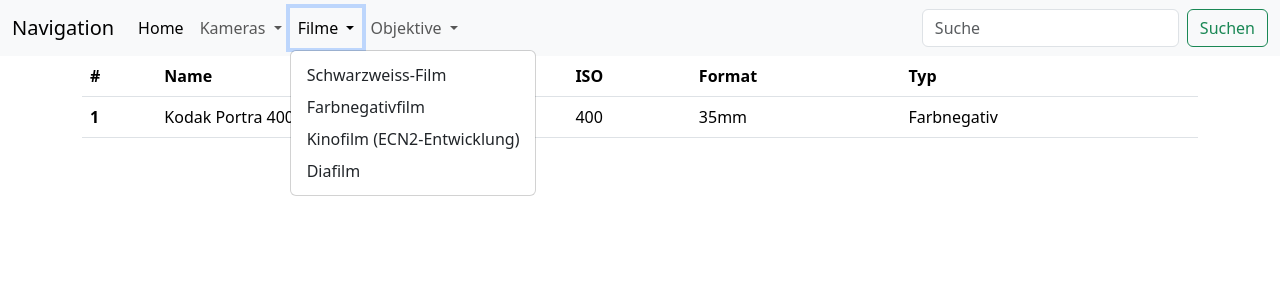
After one commit to AchselBertelsmann/projekt_webentwicklung, a Flask app: page /farbfilme in a window 1280 px wide, after a click on "Filme". The commit adds this page. Shown: the top 300 px of the page. Run offline with Flask 3, Linux system fonts and the light colour scheme; data comes from the database, SQL or seed files in the repository; some libraries are stand-ins or nearby versions.

Commit message:
Weitere Unterseiten hinzugefügt

```diff
--- a/app.py
+++ b/app.py
@@ -31,9 +31,29 @@ def filme():
     conn.close()
     return render_template("filme.html", filme=filme)
 
+@app.route("/farbfilme")
+def farbfilme():
+    conn = sqlite3.connect("analog.db") # Verbindung zu db herstellen
+    conn.row_factory = sqlite3.Row  # Ausgabe formatiert --> dictionary-mäßig
+    cursor = conn.cursor()
+
+    cursor.execute("SELECT * FROM film WHERE typ = 'Farbnegativ'") # Alle Daten aus kamera-db abrufen die Farbnegative sind
+    farbfilme = cursor.fetchall()
+
+    conn.close()
+    return render_template("farbfilme.html", farbfilme=farbfilme)
+
 @app.route("/objektive")
 def objektive():
-    return render_template("objektive.html")
+    conn = sqlite3.connect("analog.db") # Verbindung zu db herstellen
+    conn.row_factory = sqlite3.Row  # Ausgabe formatiert --> dictionary-mäßig
+    cursor = conn.cursor()
+
+    cursor.execute("SELECT * FROM objektiv") # Alle Daten aus objektiv-db abrufen die Objektive sind
+    objektive = cursor.fetchall()
+
+    conn.close()
+    return render_template("objektive.html", objektive=objektive)
 
 # App nicht nur über localhost sondern auch Netzwerk verfügbar machen (0.0.0.0)
 if __name__ == "__main__":
--- a/dbdiagramm.txt
+++ b/dbdiagramm.txt
@@ -1,5 +1,5 @@
 // Noch keinen Account erstellt, daher hier Code zwischengespeichert bis Account erstellt ist (dbdiagramm.io)
-
+// Datenbank für Objektive noch hinzufügen!!!
 Table hersteller {
   id            integer [primary key, increment]
   name          varchar [not null]
--- a/templates/base.html
+++ b/templates/base.html
@@ -20,10 +20,10 @@
     <div class="collapse navbar-collapse" id="navbarNavDropdown">
       <ul class="navbar-nav">
         <li class="nav-item">
-          <a class="nav-link active" aria-current="page" href="#">Home</a>
+          <a class="nav-link active" aria-current="page" href="{{ url_for('index') }}">Home</a>
         </li>
         <li class="nav-item dropdown">
-          <a class="nav-link dropdown-toggle" href="#" role="button" data-bs-toggle="dropdown" aria-expanded="false">
+          <a class="nav-link dropdown-toggle" href="{{ url_for('kameras') }}" role="button" data-bs-toggle="dropdown" aria-expanded="false">
             Kameras
           </a>
           <ul class="dropdown-menu">
@@ -33,19 +33,19 @@
           </ul>
         </li>
         <li class="nav-item dropdown">
-          <a class="nav-link dropdown-toggle" href="#" role="button" data-bs-toggle="dropdown" aria-expanded="false">
+          <a class="nav-link dropdown-toggle" href="{{ url_for('filme') }}" role="button" data-bs-toggle="dropdown" aria-expanded="false">
             Filme
           </a>
           <ul class="dropdown-menu">
             <li><a class="dropdown-item" href="#">Schwarzweiss-Film</a></li>
-            <li><a class="dropdown-item" href="#">Farbnegativfilm</a></li>
+            <li><a class="dropdown-item" href="{{ url_for('farbfilme') }}">Farbnegativfilm</a></li>
             <li><a class="dropdown-item" href="#">Kinofilm (ECN2-Entwicklung)</a></li>
             <li><a class="dropdown-item" href="#">Diafilm</a></li>
 
           </ul>
         </li>
         <li class="nav-item dropdown">
-          <a class="nav-link dropdown-toggle" href="#" role="button" data-bs-toggle="dropdown" aria-expanded="false">
+          <a class="nav-link dropdown-toggle" href="{{ url_for('objektive') }}" role="button" data-bs-toggle="dropdown" aria-expanded="false">
             Objektive
           </a>
           <ul class="dropdown-menu">
--- /dev/null
+++ b/templates/farbfilme.html
@@ -0,0 +1,25 @@
+{% extends "base.html" %}
+
+{% block index %}
+<table class="table">
+  <thead>
+    <tr>
+      <th scope="col">#</th>
+      <th scope="col">Name</th>
+      <th scope="col">ISO</th>
+      <th scope="col">Format</th>
+      <th scope="col">Typ</th>
+    </tr>
+  </thead>
+  <tbody>
+        {% for farbfilm in farbfilme %}
+    <tr>
+      <th scope="row">{{ farbfilm["id"] }}</th>
+      <td>{{ farbfilm["name"] }}</td>
+      <td>{{ farbfilm["iso"] }}</td>
+      <td>{{ farbfilm["format"] }}</td>
+      <td>{{ farbfilm["typ"] }}</td>
+    </tr>
+        {% endfor %}
+  </tbody>
+</table>{% endblock %}
--- a/templates/index.html
+++ b/templates/index.html
@@ -9,7 +9,7 @@
       <div class="card-body">
         <h5 class="card-title">Kameras</h5>
         <p class="card-text">Alle Informationen zu Kameras.</p>
-        <a href="#" class="btn btn-primary">Zu den Kameras</a>
+        <a href="{{ url_for('kameras') }}" class="btn btn-primary">Zu den Kameras</a>
       </div>
     </div>
   </div>
@@ -19,7 +19,7 @@
       <div class="card-body">
         <h5 class="card-title">Filme</h5>
         <p class="card-text">Alle Informationen zu Filmen.</p>
-        <a href="#" class="btn btn-primary">Zu den Filmen</a>
+        <a href="{{ url_for('filme') }}" class="btn btn-primary">Zu den Filmen</a>
       </div>
     </div>
   </div>
@@ -29,7 +29,7 @@
       <div class="card-body">
         <h5 class="card-title">Objektive</h5>
         <p class="card-text">Alle Informationen zu Objektiven.</p>
-        <a href="#" class="btn btn-primary">Zu den Objektiven</a>
+        <a href="{{ url_for('objektive') }}" class="btn btn-primary">Zu den Objektiven</a>
       </div>
     </div>
   </div>
--- a/testdaten.py
+++ b/testdaten.py
@@ -1,9 +1,7 @@
 import sqlite3
 
-
-
 conn = sqlite3.connect("analog.db") # Verbindung zu DB herstellen
-cursor = conn.cursor() #
+cursor = conn.cursor()
 
 hersteller = [
     {"name": "Canon", "land": "Japan", "wikidata_id": "Q192164"},
```
Also changed, not shown: templates/objektive.html (+28 -3 lines).
